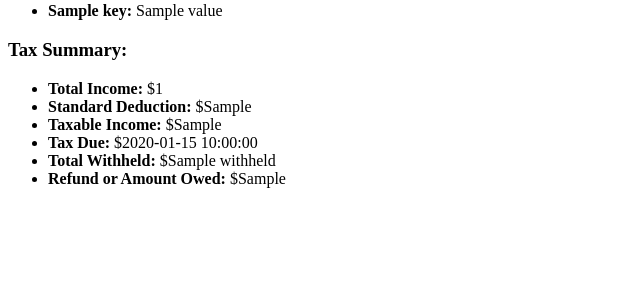
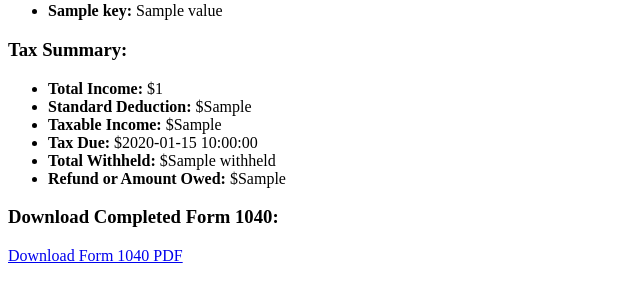
Before and after one commit to guptapriya-83900/AI-Tax-Return-Agent, a Flask app: template templates/result.html in a window 1280 px wide. Shown: the part 329-631 px from the top of the page, without its empty margins (0-640 px from the left). Run offline with Flask 3, Linux system fonts and the light colour scheme; the template is opened without the code that fills it: most values are stand-ins (such as "Sample title", 1, 10 or a date in 2020).

Commit message:
Form 1040 PDF Generation

```diff
--- a/app.py
+++ b/app.py
@@ -3,12 +3,15 @@ import os
 from werkzeug.utils import secure_filename
 from modules.extractor import extract_data_from_pdf
 from modules.tax_logic import calculate_tax
+from modules.form_filler import generate_1040_pdf
 
 UPLOAD_FOLDER = 'uploads'
 ALLOWED_EXTENSIONS = {'pdf'}
 
 app = Flask(__name__)
 app.config['UPLOAD_FOLDER'] = UPLOAD_FOLDER
+app.config['MAX_CONTENT_LENGTH'] = 2 * 1024 * 1024  # 2 MB limit
+
 
 # Utility function to check file type
 def allowed_file(filename):
@@ -38,6 +41,8 @@ def upload_file():
             filepath = os.path.join(app.config['UPLOAD_FOLDER'], filename)
             file.save(filepath)
             saved_files.append(filename)
+        else:
+            return "Only PDF files allowed", 400
 
     parsed_results = []
     for filename in saved_files:
@@ -72,12 +77,28 @@ def upload_file():
         'refund_or_owe': refund_or_owe
     }
 
+    output_pdf_path = os.path.join("output", "Form_1040.pdf")
+    generate_1040_pdf(
+        output_path=output_pdf_path,
+        name=personal_info["name"],
+        filing_status=filing_status,
+        summary=tax_summary
+    )
+
+
     # Add this in render_template:
     return render_template('result.html',
-                        files=saved_files,
-                        info=personal_info,
-                        parsed_data=parsed_results,
-                        tax_summary=tax_summary)
+                       files=saved_files,
+                       info=personal_info,
+                       parsed_data=parsed_results,
+                       tax_summary=tax_summary,
+                       pdf_filename="Form_1040.pdf")
+
+    # Step 3: return render_template('result.html',
+    #                     files=saved_files,
+    #                     info=personal_info,
+    #                     parsed_data=parsed_results,
+    #                     tax_summary=tax_summary)
 
 
 # Pass to template
@@ -89,6 +110,11 @@ def upload_file():
 def uploaded_file(filename):
     return send_from_directory(app.config['UPLOAD_FOLDER'], filename)
 
+@app.route('/output/<filename>')
+def download_pdf(filename):
+    return send_from_directory('output', filename, as_attachment=True)
+
+
 if __name__ == '__main__':
     os.makedirs(UPLOAD_FOLDER, exist_ok=True)
     app.run(debug=True)
--- a/templates/result.html
+++ b/templates/result.html
@@ -38,6 +38,10 @@
         <li><strong>Refund or Amount Owed:</strong> ${{ tax_summary.refund_or_owe }}</li>
     </ul>
 
+    <h3>Download Completed Form 1040:</h3>
+    <a href="{{ url_for('download_pdf', filename=pdf_filename) }}" class="btn btn-success">Download Form 1040 PDF</a>
+
+
 
 </body>
 </html>
```
Also changed, not shown: modules/form_filler.py (+27 -0 lines).
